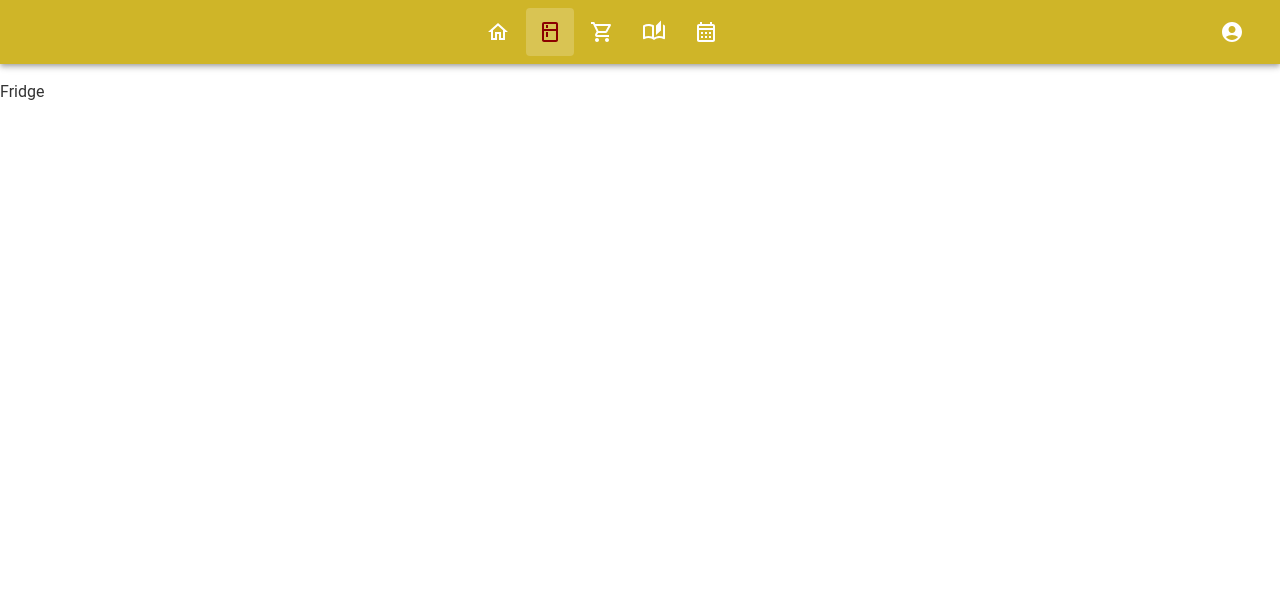
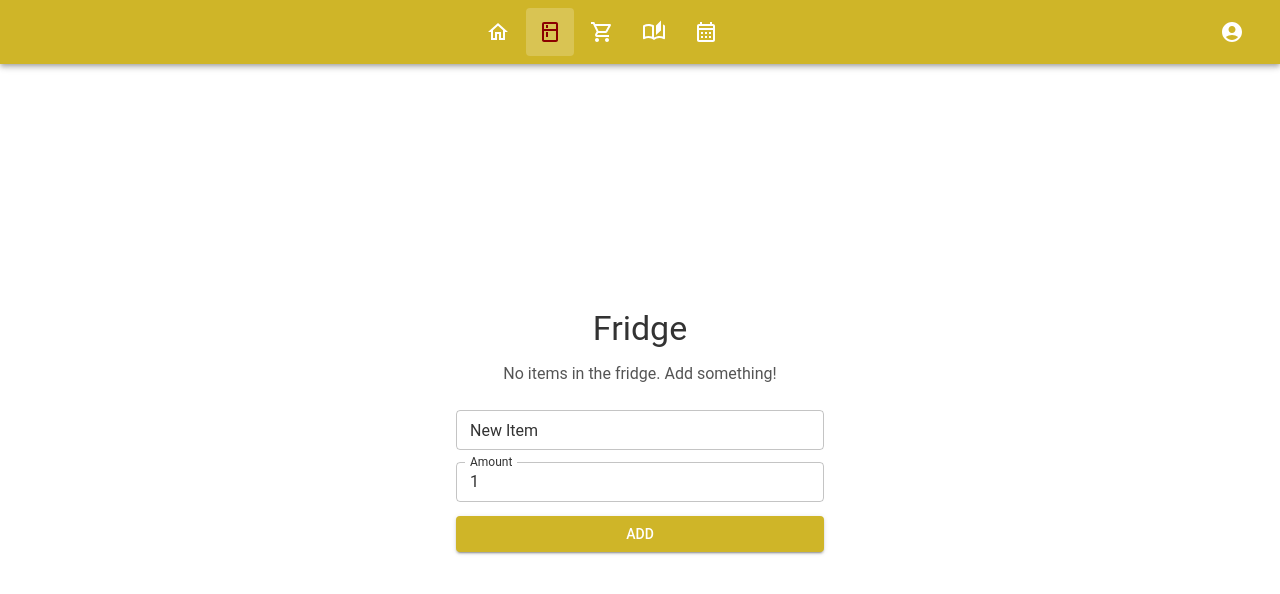
Before and after one commit to Zdziszkee/graphical-interfaces, a React (Create React App) app: page / in a window 1280 px wide. Both pictures are taken after a click on the button 550 px from the left and 32 px from the top of the page. Shown: the top 594 px of the page. Built offline with nearby package versions, Linux system fonts and the light colour scheme.

Commit message:
changed view to match figma mock

```diff
--- a/src/components/views/FridgeView.tsx
+++ b/src/components/views/FridgeView.tsx
@@ -1,5 +1,104 @@
-const FridgeView = () => {
-    return <p>Fridge</p>;
-}
+import React, { useState } from 'react';
+import Box from '@mui/material/Box';
+import Button from '@mui/material/Button';
+import TextField from '@mui/material/TextField';
+import Typography from '@mui/material/Typography';
+import IconButton from '@mui/material/IconButton';
+import AddIcon from '@mui/icons-material/Add';
+import RemoveIcon from '@mui/icons-material/Remove';
+import DeleteOutlineIcon from '@mui/icons-material/DeleteOutline'; // Updated Icon Import
+import CenteringBox from "../common/CenteringBox";
+
+const FridgeView: React.FC = () => {
+  const [items, setItems] = useState<{ id: number; name: string; amount: number }[]>([]);
+  const [newItem, setNewItem] = useState<string>('');
+  const [newAmount, setNewAmount] = useState<number>(1);
+
+  const increment = (id: number) => {
+    setItems(items.map((item) => (item.id === id ? { ...item, amount: item.amount + 1 } : item)));
+  };
+
+  const decrement = (id: number) => {
+    setItems(items.map((item) => (item.id === id && item.amount > 1 ? { ...item, amount: item.amount - 1 } : item)));
+  };
+
+  const deleteItem = (id: number) => {
+    setItems(items.filter((item) => item.id !== id));
+  };
+
+  const addItem = () => {
+    if (newItem.trim() === '') return;
+    setItems([...items, { id: Date.now(), name: newItem, amount: newAmount > 0 ? newAmount : 1 }]);
+    setNewItem('');
+    setNewAmount(1);
+  };
+
+  return (
+    <CenteringBox>
+      <Box width="100%" maxWidth="400px" p={2}>
+        <Typography variant="h4" align="center" gutterBottom>
+          Fridge
+        </Typography>
+        {items.length > 0 ? (
+          items.map((item) => (
+            <Box
+              key={item.id}
+              display="flex"
+              alignItems="center"
+              justifyContent="space-between"
+              mb={1}
+            >
+              <Typography>{item.name} ({item.amount})</Typography>
+              <Box>
+                <IconButton onClick={() => increment(item.id)} size="small" color="primary">
+                  <AddIcon sx={{ color: 'black' }} />
+                </IconButton>
+                <IconButton onClick={() => decrement(item.id)} size="small" color="secondary">
+                  <RemoveIcon />
+                </IconButton>
+                <IconButton onClick={() => deleteItem(item.id)} size="small" color="error">
+                  <DeleteOutlineIcon /> {/* Updated Icon */}
+                </IconButton>
+              </Box>
+            </Box>
+          ))
+        ) : (
+          <Typography align="center" color="textSecondary">
+            No items in the fridge. Add something!
+          </Typography>
+        )}
+
+        {/* Input for new items */}
+        <Box display="flex" flexDirection="column" mt={2}>
+          <TextField
+            label="New Item"
+            variant="outlined"
+            size="small"
+            value={newItem}
+            onChange={(e) => setNewItem(e.target.value)}
+            margin="dense"
+          />
+          <TextField
+            label="Amount"
+            type="number"
+            variant="outlined"
+            size="small"
+            value={newAmount}
+            onChange={(e) => setNewAmount(parseInt(e.target.value) || 1)}
+            margin="dense"
+          />
+          <Button
+            variant="contained"
+            color="primary"
+            onClick={addItem}
+            style={{ marginTop: '10px' }}
+          >
+            Add
+          </Button>
+        </Box>
+      </Box>
+    </CenteringBox>
+  );
+};
 
 export default FridgeView;
```
